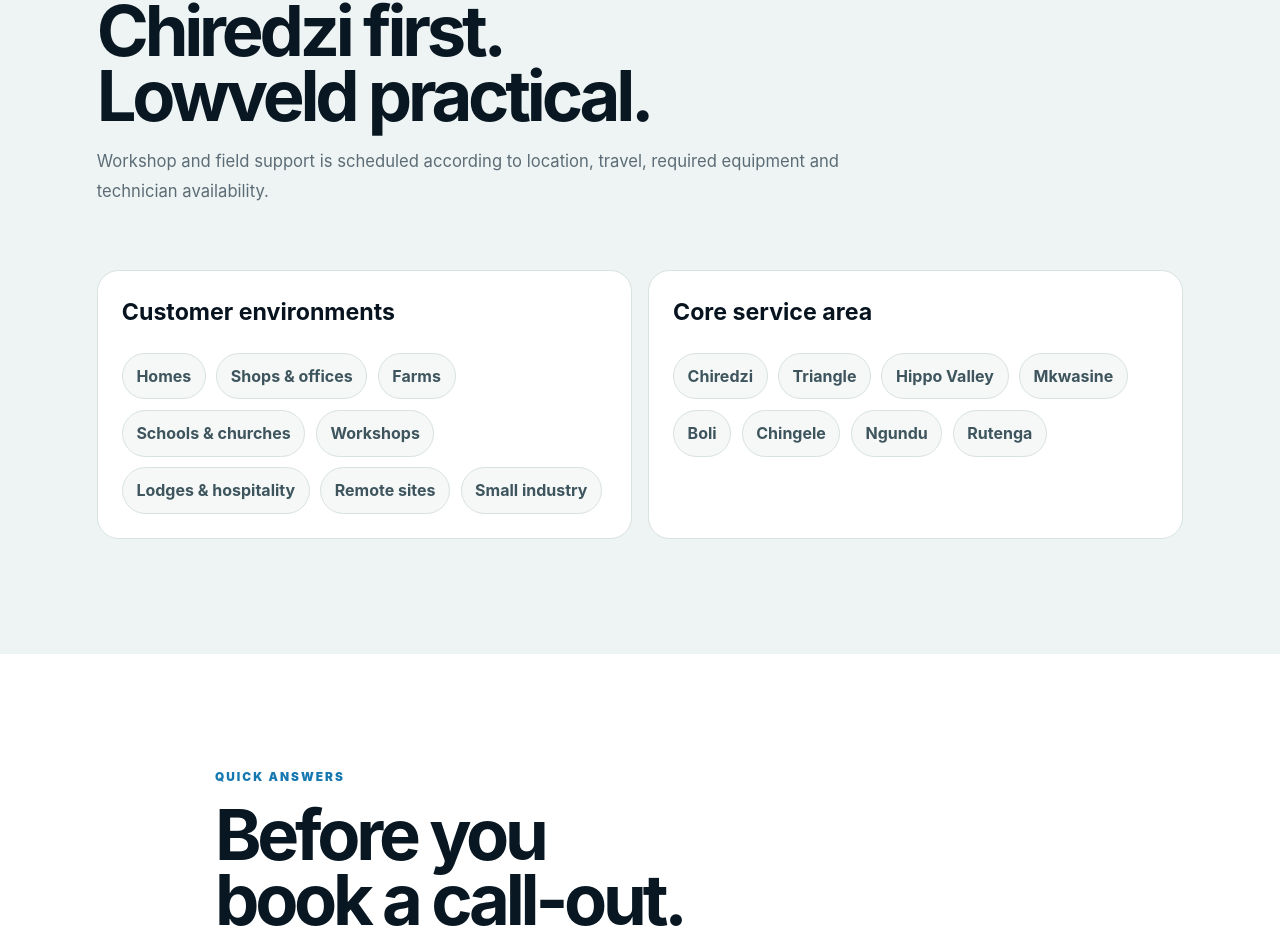
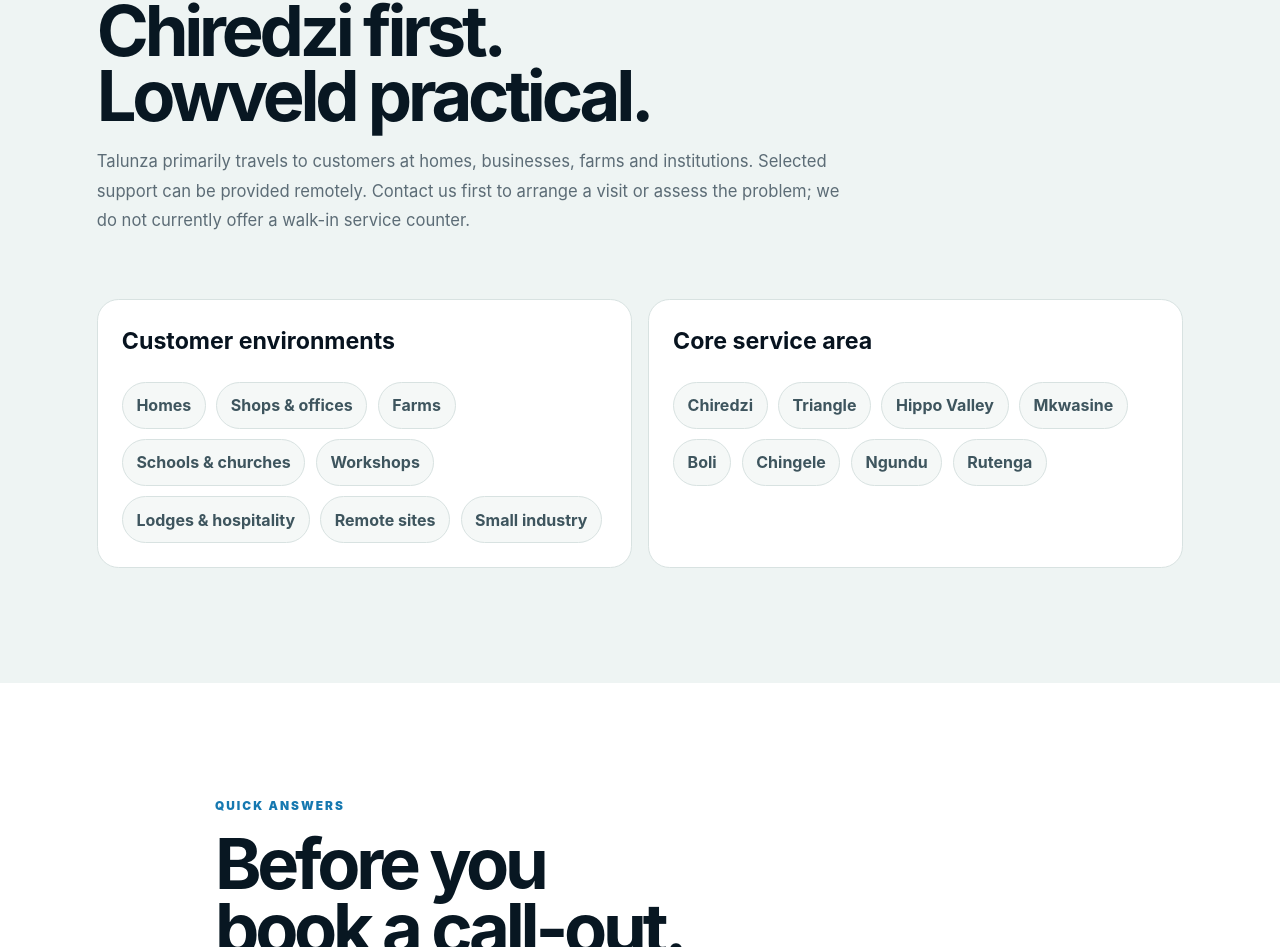
Before and after one commit to terysoft/talunza-technical-services-web, a Next.js app: page /talunza-technical-services-web/ in a window 1280 px wide. Shown: the part 7057-8004 px from the top of the page. Built offline with nearby package versions, Linux system fonts and the light colour scheme.

Commit message:
content: clarify field-first service rather than walk-in business

```diff
--- a/app/page.tsx
+++ b/app/page.tsx
@@ -134,7 +134,7 @@ export default function HomePage() {
 
       <section className="section forgeSection"><div className="forgeGrid"><div><p className="eyebrow dark">TALUNZA FORGE</p><h2>When the solution needs to be made, we make it.</h2><p>Forge is the fabrication and small-product manufacturing layer inside Technical Services. It supports installations, repairs and standalone products with brackets, mounts, frames, stands, enclosures, phone/creator accessories and steel furniture designed around practical use.</p><a className="textLink" href={wa('Hello Talunza. I need a fabricated item or custom steel solution. I will send the measurements/photos now.')}>Request a fabrication quote →</a></div><div className="forgeVisual" aria-label="Talunza Forge capabilities"><span>Stands</span><span>Mounts</span><span>Furniture</span><span>Frames</span><span>Enclosures</span><span>Custom supports</span></div></div></section>
 
-      <section id="coverage" className="section coverageSection"><div className="sectionHead"><p className="eyebrow dark">WHO & WHERE WE SERVE</p><h2>Chiredzi first. Lowveld practical.</h2><p>Workshop and field support is scheduled according to location, travel, required equipment and technician availability.</p></div><div className="coverageGrid"><div><h3>Customer environments</h3><div className="chips">{sectors.map((x) => <span key={x}>{x}</span>)}</div></div><div><h3>Core service area</h3><div className="chips">{areas.map((x) => <span key={x}>{x}</span>)}</div></div></div></section>
+      <section id="coverage" className="section coverageSection"><div className="sectionHead"><p className="eyebrow dark">WHO & WHERE WE SERVE</p><h2>Chiredzi first. Lowveld practical.</h2><p>Talunza primarily travels to customers at homes, businesses, farms and institutions. Selected support can be provided remotely. Contact us first to arrange a visit or assess the problem; we do not currently offer a walk-in service counter.</p></div><div className="coverageGrid"><div><h3>Customer environments</h3><div className="chips">{sectors.map((x) => <span key={x}>{x}</span>)}</div></div><div><h3>Core service area</h3><div className="chips">{areas.map((x) => <span key={x}>{x}</span>)}</div></div></div></section>
 
       <section className="section faqSection"><div className="sectionHead narrow"><p className="eyebrow dark">QUICK ANSWERS</p><h2>Before you book a call-out.</h2></div><div className="faqList"><details><summary>Do you charge for fault finding?</summary><p>Yes, where diagnosis requires a site visit, disassembly, testing or substantial troubleshooting. The scope is explained before work proceeds.</p></details><details><summary>Can I send photos or video before you come?</summary><p>Yes. WhatsApp evidence often helps us identify tools, likely parts and whether a site visit is the correct next step.</p></details><details><summary>Do you supply equipment and parts?</summary><p>Where practical, we can quote suitable parts or equipment. For customer-supplied items, compatibility is checked before installation where possible.</p></details><details><summary>Do you work outside Chiredzi?</summary><p>Yes, selected Lowveld and remote jobs can be scheduled. Travel and logistics are confirmed before dispatch.</p></details><details><summary>Do you handle computer repair and software too?</summary><p>Yes. Computer diagnostics, recovery, upgrades and software/business-system support remain permanent parts of Talunza Technical Services.</p></details></div></section>
 
```
